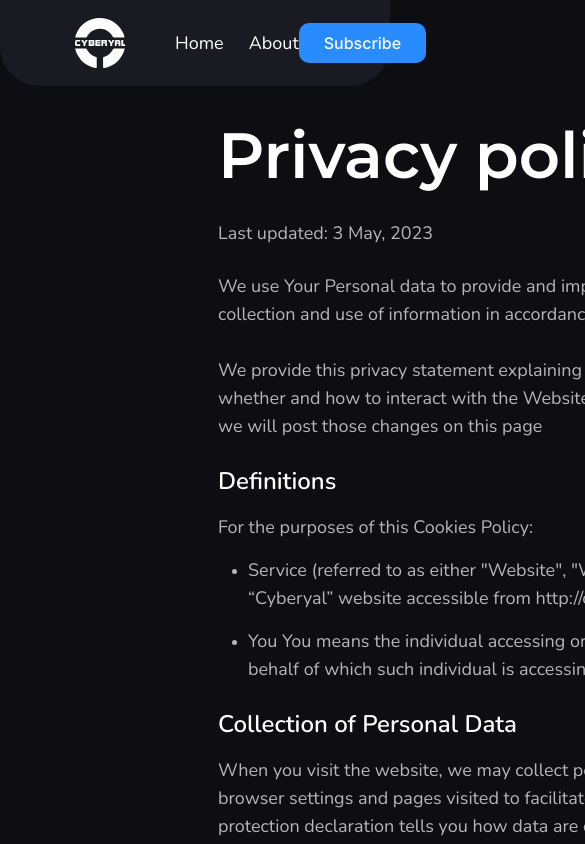
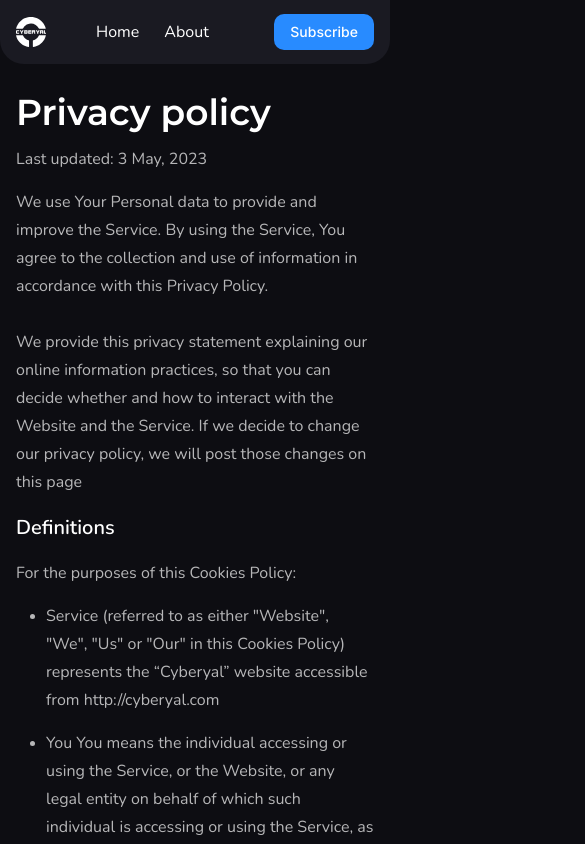
Before and after one commit to VladislavKori/CyberyalLanding, a Next.js app: page /privacy in a window 390 px wide. Shown: the top 844 px of the page, 585 px wide, since content can reach past the window. Built offline with nearby package versions, Linux system fonts and the light colour scheme.

Commit message:
[add] add privacy page

```diff
--- a/styles/Home.module.scss
+++ b/styles/Home.module.scss
@@ -94,15 +94,27 @@
 }
 
 @media (max-width: 1400px) {
+    .content {
+        width: 100%;
+        padding: 0px 75px;
+    }
     .socials {
 
         &__list {
             flex-wrap: wrap;
+            align-items: center;
         }
 
         &__item {
             width: 170px;
         }
+    }
+}
+
+@media (max-width: 600px) {
+    .content {
+        width: 100%;
+        padding: 0px 16px;
     }
 }
 
@@ -138,6 +150,7 @@
 
     &__bg {
         width: 100%;
+        height: auto ;
     }
 
     &__blackout {
--- a/styles/Privacy.module.scss
+++ b/styles/Privacy.module.scss
@@ -45,3 +45,30 @@
         row-gap: 15px;
     }
 }
+
+@media (max-width: 1000px) {
+    .privacy {
+        &__wrapper {
+            width: 100%;
+        }
+    }
+}
+
+
+@media (max-width: 600px) {
+    .privacy {
+        &__wrapper {
+            gap: 15px;
+        }
+        &__title {
+            font-size: 36px;
+            line-height: 36px;
+        }
+        &__default-text {
+            font-size: 16px;
+        }
+        &__min-title {
+            font-size: 20px;
+        }
+    }
+}
--- a/styles/component.scss
+++ b/styles/component.scss
@@ -64,6 +64,24 @@
     }
 }
 
+@media (max-width: 600px) {
+    .header {
+        padding: 14px 16px;
+        border-radius: 0px 0px 24px 24px;
+        &__logo {
+            width: 30px;
+            height: 30px;
+        }
+        &__link {
+            font-size: 16px;
+        }
+        &__btn {
+            padding: 8px 16px;
+            font-size: 14px;
+        }
+    }
+}
+
 .footer {
     padding: 40px 75px;
     background: #0D0D12;
@@ -96,3 +114,17 @@
         }
     }
 }
+
+@media (max-width: 600px) {
+    .footer {
+        padding: 20px 16px;
+        border-radius: 0px 0px 24px 24px;
+        &__logo {
+            width: 48px;
+            height: 48px;
+        }
+        &__link {
+            font-size: 16px;
+        }
+    }
+}
```
